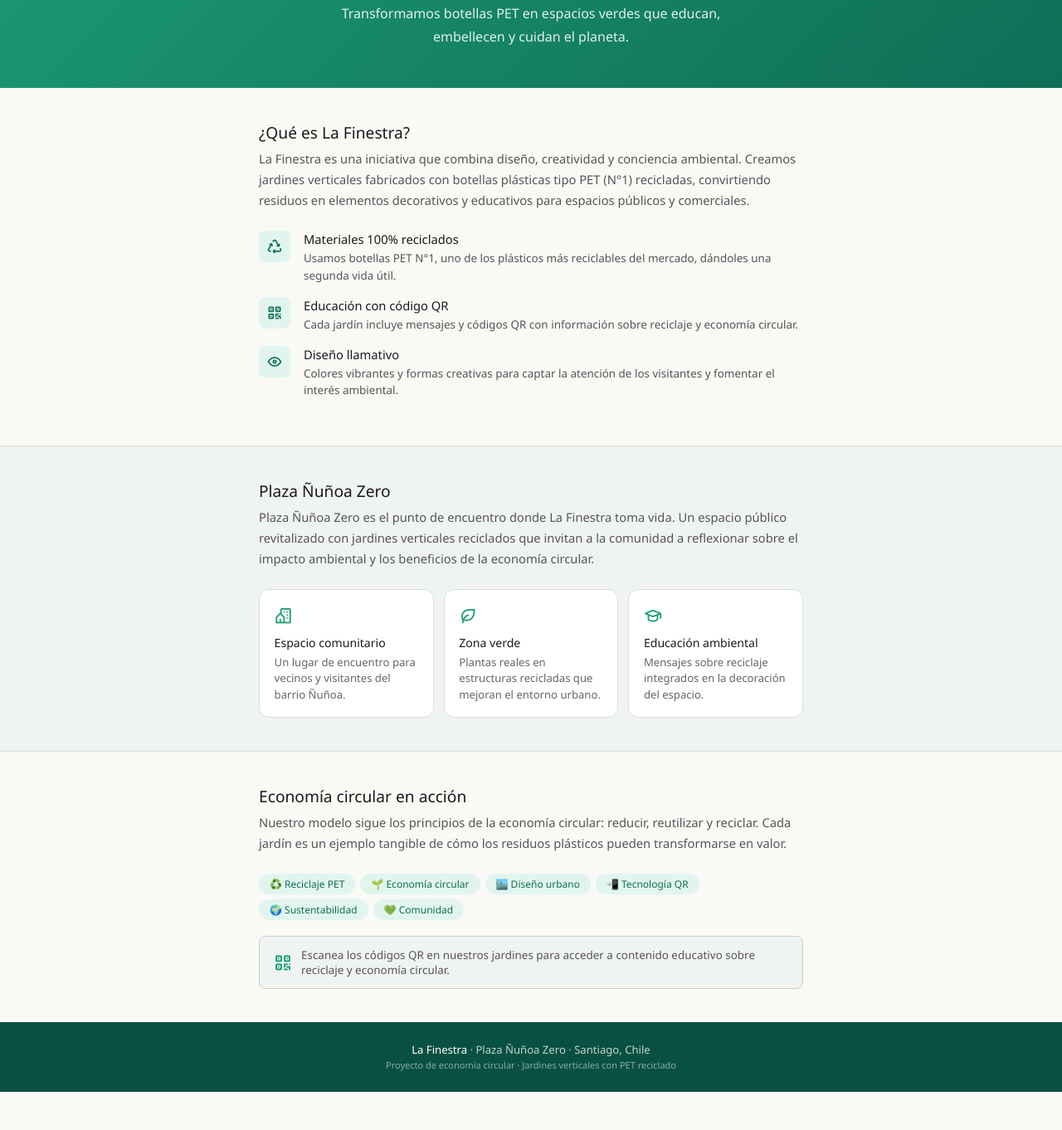
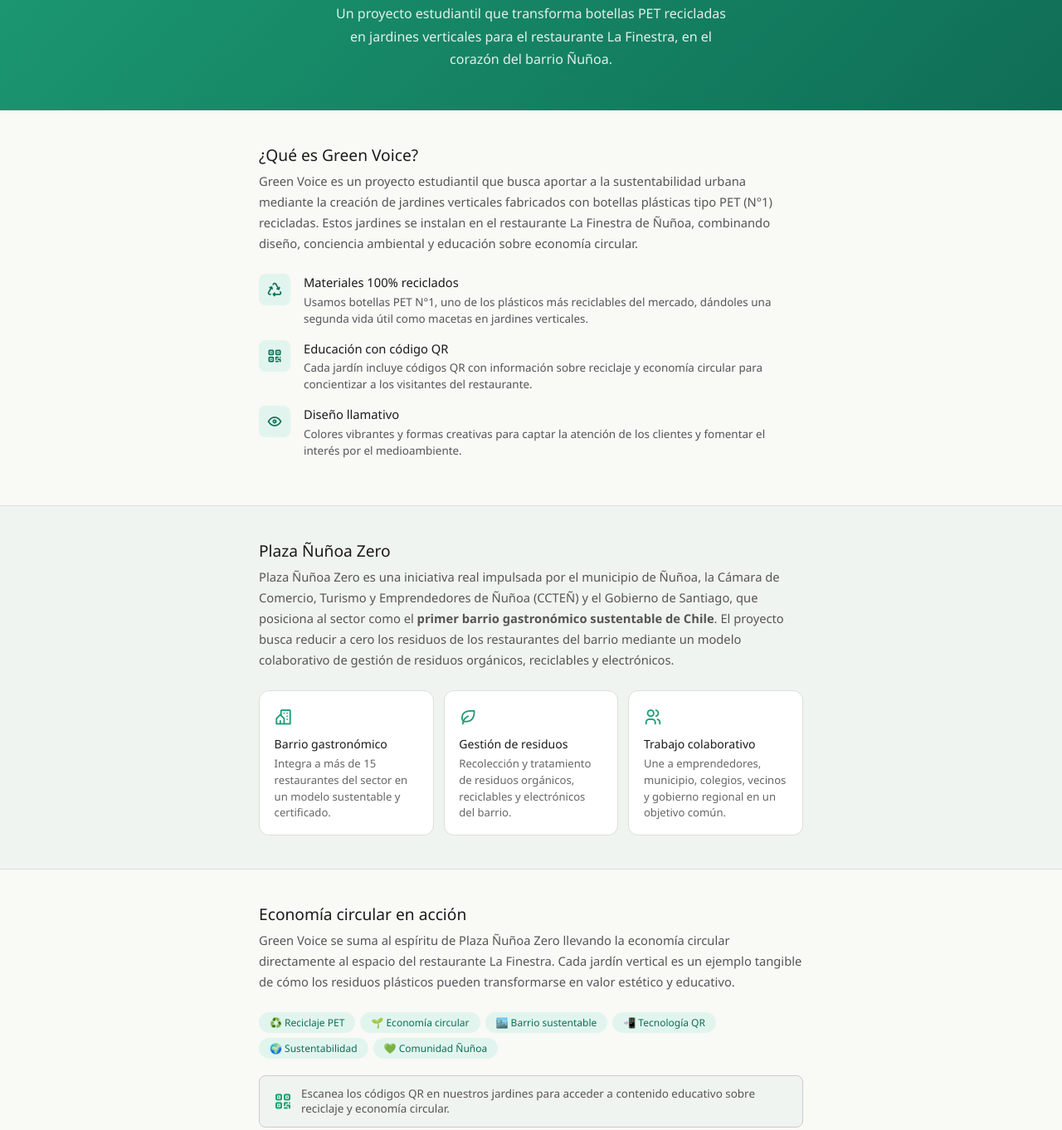
Before and after one commit to YiroA200/paginaInnovacion, a plain HTML site: page index.html in a window 1280 px wide. Shown: the part 287-1649 px from the top of the page at 83% size. Before the commit the page ends 1603 px from the top, so only its background shows below. Drawn offline with Linux system fonts and the light colour scheme.

Commit message:
actualizar contenido Green Voice

```diff
--- a/index.html
+++ b/index.html
@@ -3,13 +3,12 @@
     <head>
     <meta charset="UTF-8" />
     <meta name="viewport" content="width=device-width, initial-scale=1.0"/>
-    <title>La Finestra · Jardines Verticales Reciclados</title>
+    <title>Green Voice · Jardines Verticales Reciclados</title>
     <link rel="stylesheet" href="https://cdn.jsdelivr.net/npm/@tabler/icons-webfont@latest/tabler-icons.min.css"/>
     <style>
         * { box-sizing: border-box; margin: 0; padding: 0; }
         body { font-family: 'Segoe UI', sans-serif; background: #f9f9f6; color: #1a1a1a; }
 
-        /* HERO */
         .hero {
         background: linear-gradient(135deg, #1D9E75 0%, #0F6E56 100%);
         padding: 4rem 2rem 3rem;
@@ -36,7 +35,6 @@
         .hero h1 { font-size: 2rem; font-weight: 500; line-height: 1.3; margin-bottom: 0.75rem; }
         .hero p  { font-size: 1rem; opacity: 0.88; max-width: 480px; margin: 0 auto; line-height: 1.7; }
 
-        /* SECTIONS */
         .section     { padding: 2.5rem 2rem; max-width: 720px; margin: 0 auto; }
         .section-alt { background: #f0f4f0; }
         .section-alt .section { background: transparent; }
@@ -46,7 +44,6 @@
 
         hr.divider { border: none; border-top: 0.5px solid #ddd; }
 
-        /* INFO BLOCKS */
         .info-block { display: flex; gap: 1rem; align-items: flex-start; margin-bottom: 1rem; }
         .info-icon  {
         width: 38px; height: 38px; min-width: 38px;
@@ -57,7 +54,6 @@
         .info-text h4 { font-size: 0.92rem; font-weight: 500; margin-bottom: 0.2rem; }
         .info-text p  { font-size: 0.84rem; color: #555; line-height: 1.5; }
 
-        /* CARDS */
         .card-grid {
         display: grid;
         grid-template-columns: repeat(auto-fit, minmax(160px, 1fr));
@@ -73,7 +69,6 @@
         .card h3   { font-size: 0.88rem; font-weight: 500; margin-bottom: 0.3rem; }
         .card p    { font-size: 0.82rem; color: #666; line-height: 1.5; }
 
-        /* TAGS */
         .tags { display: flex; flex-wrap: wrap; gap: 6px; margin-top: 0.5rem; }
         .tag  {
         display: inline-block;
@@ -82,7 +77,6 @@
         padding: 4px 13px; font-size: 12px;
         }
 
-        /* QR HINT */
         .qr-hint {
         display: flex; align-items: center; gap: 10px;
         background: #f0f4f0; border: 0.5px solid #ccc;
@@ -91,7 +85,6 @@
         }
         .qr-hint i { color: #1D9E75; font-size: 24px; }
 
-        /* FOOTER */
         footer {
         background: #085041; color: rgba(255,255,255,0.75);
         padding: 1.5rem 2rem; text-align: center; font-size: 0.82rem;
@@ -107,35 +100,35 @@
         <div class="hero-icon">
         <i class="ti ti-plant-2" style="color:white;font-size:28px;"></i>
         </div>
-        <div class="hero-badge">Proyecto sustentable · Santiago, Chile</div>
-        <h1>Jardines verticales<br>de material reciclado</h1>
-        <p>Transformamos botellas PET en espacios verdes que educan, embellecen y cuidan el planeta.</p>
+        <div class="hero-badge">Proyecto estudiantil · Santiago, Chile</div>
+        <h1>Green Voice<br>Jardines verticales para La Finestra</h1>
+        <p>Un proyecto estudiantil que transforma botellas PET recicladas en jardines verticales para el restaurante La Finestra, en el corazón del barrio Ñuñoa.</p>
     </div>
 
-    <!-- SECCIÓN 1: La Finestra -->
+    <!-- SECCIÓN 1: Green Voice -->
     <div class="section">
-        <p class="section-title">¿Qué es La Finestra?</p>
-        <p class="section-sub">La Finestra es una iniciativa que combina diseño, creatividad y conciencia ambiental. Creamos jardines verticales fabricados con botellas plásticas tipo PET (N°1) recicladas, convirtiendo residuos en elementos decorativos y educativos para espacios públicos y comerciales.</p>
+        <p class="section-title">¿Qué es Green Voice?</p>
+        <p class="section-sub">Green Voice es un proyecto estudiantil que busca aportar a la sustentabilidad urbana mediante la creación de jardines verticales fabricados con botellas plásticas tipo PET (N°1) recicladas. Estos jardines se instalan en el restaurante La Finestra de Ñuñoa, combinando diseño, conciencia ambiental y educación sobre economía circular.</p>
 
         <div class="info-block">
         <div class="info-icon"><i class="ti ti-recycle"></i></div>
         <div class="info-text">
             <h4>Materiales 100% reciclados</h4>
-            <p>Usamos botellas PET N°1, uno de los plásticos más reciclables del mercado, dándoles una segunda vida útil.</p>
+            <p>Usamos botellas PET N°1, uno de los plásticos más reciclables del mercado, dándoles una segunda vida útil como macetas en jardines verticales.</p>
         </div>
         </div>
         <div class="info-block">
         <div class="info-icon"><i class="ti ti-qrcode"></i></div>
         <div class="info-text">
             <h4>Educación con código QR</h4>
-            <p>Cada jardín incluye mensajes y códigos QR con información sobre reciclaje y economía circular.</p>
+            <p>Cada jardín incluye códigos QR con información sobre reciclaje y economía circular para concientizar a los visitantes del restaurante.</p>
         </div>
         </div>
         <div class="info-block">
         <div class="info-icon"><i class="ti ti-eye"></i></div>
         <div class="info-text">
             <h4>Diseño llamativo</h4>
-            <p>Colores vibrantes y formas creativas para captar la atención de los visitantes y fomentar el interés ambiental.</p>
+            <p>Colores vibrantes y formas creativas para captar la atención de los clientes y fomentar el interés por el medioambiente.</p>
         </div>
         </div>
     </div>
@@ -146,23 +139,23 @@
     <div class="section-alt">
         <div class="section">
         <p class="section-title">Plaza Ñuñoa Zero</p>
-        <p class="section-sub">Plaza Ñuñoa Zero es el punto de encuentro donde La Finestra toma vida. Un espacio público revitalizado con jardines verticales reciclados que invitan a la comunidad a reflexionar sobre el impacto ambiental y los beneficios de la economía circular.</p>
+        <p class="section-sub">Plaza Ñuñoa Zero es una iniciativa real impulsada por el municipio de Ñuñoa, la Cámara de Comercio, Turismo y Emprendedores de Ñuñoa (CCTEÑ) y el Gobierno de Santiago, que posiciona al sector como el <strong>primer barrio gastronómico sustentable de Chile</strong>. El proyecto busca reducir a cero los residuos de los restaurantes del barrio mediante un modelo colaborativo de gestión de residuos orgánicos, reciclables y electrónicos.</p>
 
         <div class="card-grid">
             <div class="card">
             <div class="card-icon"><i class="ti ti-building-community"></i></div>
-            <h3>Espacio comunitario</h3>
-            <p>Un lugar de encuentro para vecinos y visitantes del barrio Ñuñoa.</p>
+            <h3>Barrio gastronómico</h3>
+            <p>Integra a más de 15 restaurantes del sector en un modelo sustentable y certificado.</p>
             </div>
             <div class="card">
             <div class="card-icon"><i class="ti ti-leaf"></i></div>
-            <h3>Zona verde</h3>
-            <p>Plantas reales en estructuras recicladas que mejoran el entorno urbano.</p>
+            <h3>Gestión de residuos</h3>
+            <p>Recolección y tratamiento de residuos orgánicos, reciclables y electrónicos del barrio.</p>
             </div>
             <div class="card">
-            <div class="card-icon"><i class="ti ti-school"></i></div>
-            <h3>Educación ambiental</h3>
-            <p>Mensajes sobre reciclaje integrados en la decoración del espacio.</p>
+            <div class="card-icon"><i class="ti ti-users"></i></div>
+            <h3>Trabajo colaborativo</h3>
+            <p>Une a emprendedores, municipio, colegios, vecinos y gobierno regional en un objetivo común.</p>
             </div>
         </div>
         </div>
@@ -173,15 +166,15 @@
     <!-- SECCIÓN 3: Economía circular -->
     <div class="section">
         <p class="section-title">Economía circular en acción</p>
-        <p class="section-sub">Nuestro modelo sigue los principios de la economía circular: reducir, reutilizar y reciclar. Cada jardín es un ejemplo tangible de cómo los residuos plásticos pueden transformarse en valor.</p>
+        <p class="section-sub">Green Voice se suma al espíritu de Plaza Ñuñoa Zero llevando la economía circular directamente al espacio del restaurante La Finestra. Cada jardín vertical es un ejemplo tangible de cómo los residuos plásticos pueden transformarse en valor estético y educativo.</p>
 
         <div class="tags">
         <span class="tag">♻️ Reciclaje PET</span>
         <span class="tag">🌱 Economía circular</span>
-        <span class="tag">🏙️ Diseño urbano</span>
+        <span class="tag">🏙️ Barrio sustentable</span>
         <span class="tag">📲 Tecnología QR</span>
         <span class="tag">🌍 Sustentabilidad</span>
-        <span class="tag">💚 Comunidad</span>
+        <span class="tag">💚 Comunidad Ñuñoa</span>
         </div>
 
         <div class="qr-hint">
@@ -192,8 +185,8 @@
 
     <!-- FOOTER -->
     <footer>
-        <strong>La Finestra</strong> · Plaza Ñuñoa Zero · Santiago, Chile<br>
-        <span>Proyecto de economía circular · Jardines verticales con PET reciclado</span>
+        <strong>Green Voice</strong> · Restaurante La Finestra · Ñuñoa, Santiago<br>
+        <span>Proyecto estudiantil · Jardines verticales con PET reciclado · Plaza Ñuñoa Zero</span>
     </footer>
 
     </body>
```
Also changed, not shown: qr_la_finestra.png, 1 other file.
